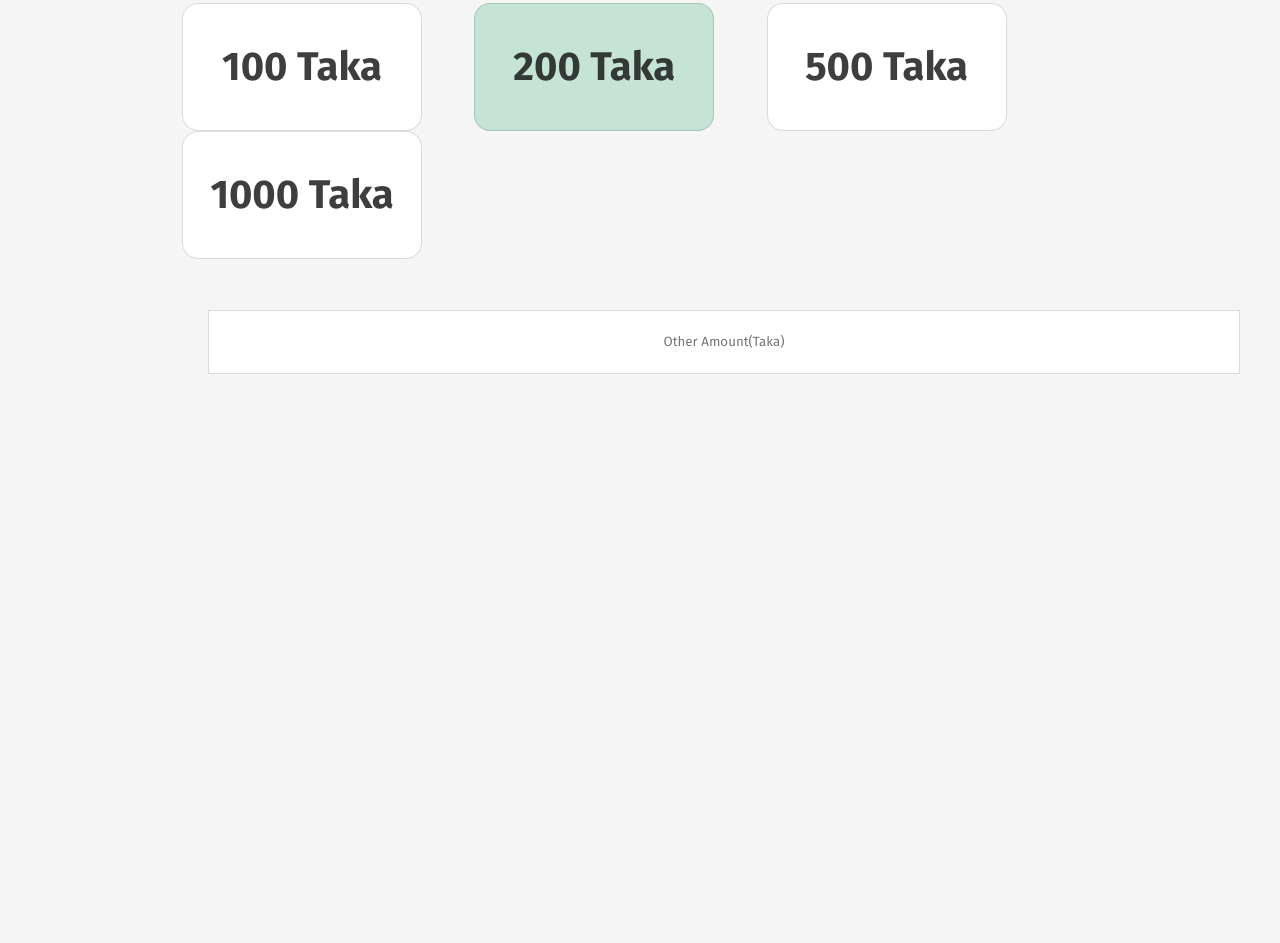
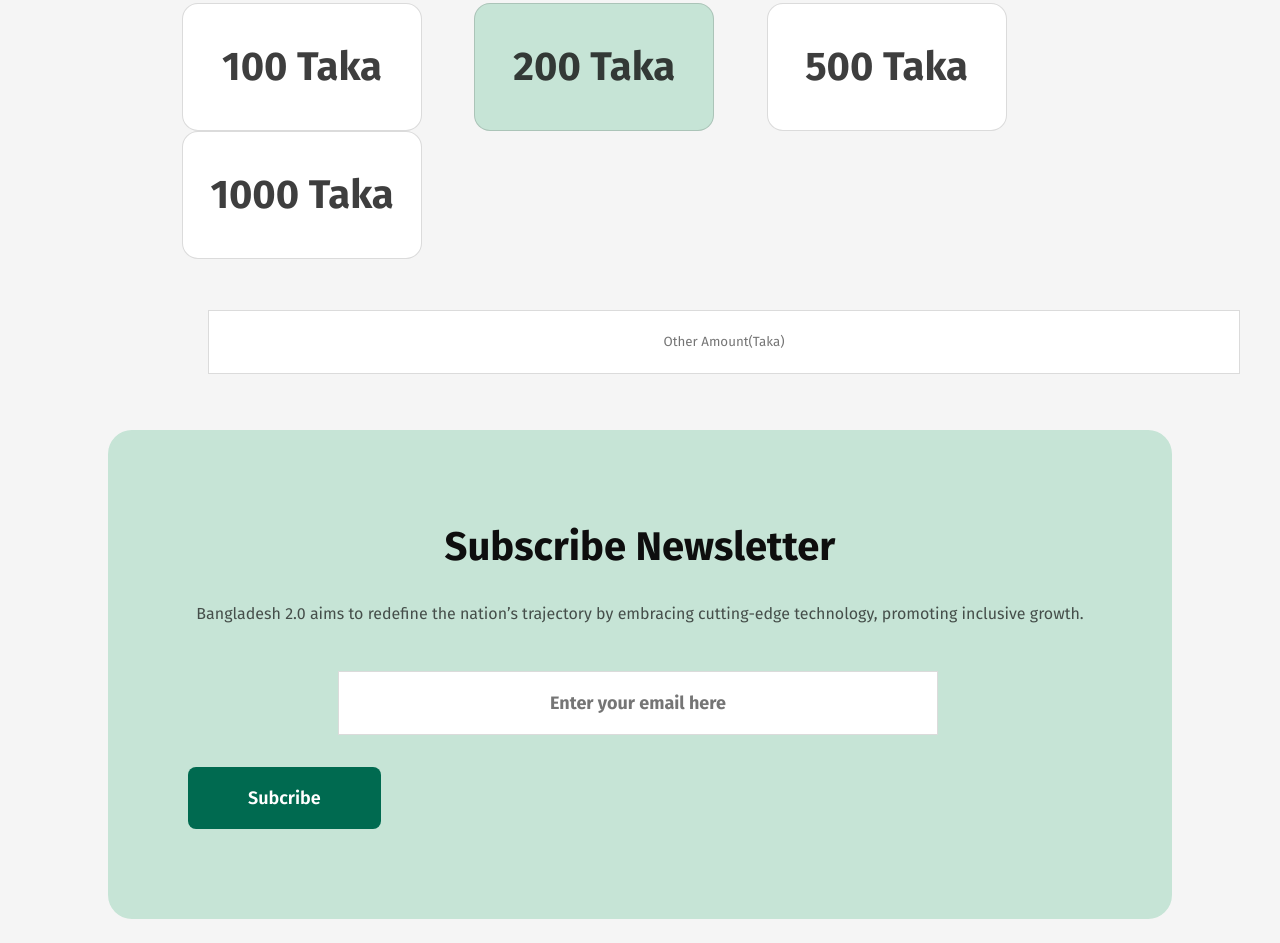
Before and after one commit to Orakatul35/Assignment-01, a plain HTML site: page index.html in a window 1280 px wide. Shown: the part 4357-5300 px from the top of the page. Before the commit the page ends 4771 px from the top, so only its background shows below. Drawn offline with Linux system fonts and the light colour scheme.

Commit message:
Added newsletter

```diff
--- a/index.html
+++ b/index.html
@@ -180,6 +180,11 @@
         <input class="ammount" type="text" name="" id="" placeholder="Other Amount(Taka)">
       </div>
       </section>
+      <section class="newsletter">
+         <h2 class="donate">Subscribe Newsletter</h2>
+         <p class="donate-details">Bangladesh 2.0 aims to redefine the nation’s trajectory by embracing cutting-edge technology, promoting inclusive growth.</p>
+         <input class="donate" type="email" name="" id="" placeholder="Enter your email here"> <button class="btn btn9"><a href="#"></a>Subcribe</button>
+      </section>
    </main>
    <footer>
 
--- a/style/style.css
+++ b/style/style.css
@@ -384,7 +384,6 @@ padding:40px;
 color: rgb(14, 14, 14);
 font-size: 40px;
 font-weight: 700;
-line-height: 48px;
 text-align: center;
 }
 .donate-details{
@@ -461,3 +460,34 @@ font-weight: 700;
               text-align: center;
               margin-left:50px;
             }
+      .newsletter{
+        flex-direction: row;
+        border-radius: 24px;
+        margin: 24px 100px;
+        background-color:#C6E4D6;
+        padding: 60px 80px 60px 80px;
+      }
+      input[type="email"]
+            {
+                box-sizing: border-box;
+                border: 1px solid rgba(14, 14, 14, 0.15);
+                background: rgb(255, 255, 255);
+               width: 600px;
+              height: 64px;
+              padding: 20px 40px 20px 40px;
+              margin: 32px 0px;
+              text-align: center;
+              margin-left:150px;
+              font-size: 18px;
+            }
+            .btn9{
+                padding: 20px 60px 20px 60px;
+                border-radius: 8px;
+                background: rgb(0, 106, 80);
+                border: none;
+                color: rgb(255, 255, 255);
+                font-size: 18px;
+                font-weight: 600;
+                text-align: left;
+                margin-bottom:30px;
+            }
```
